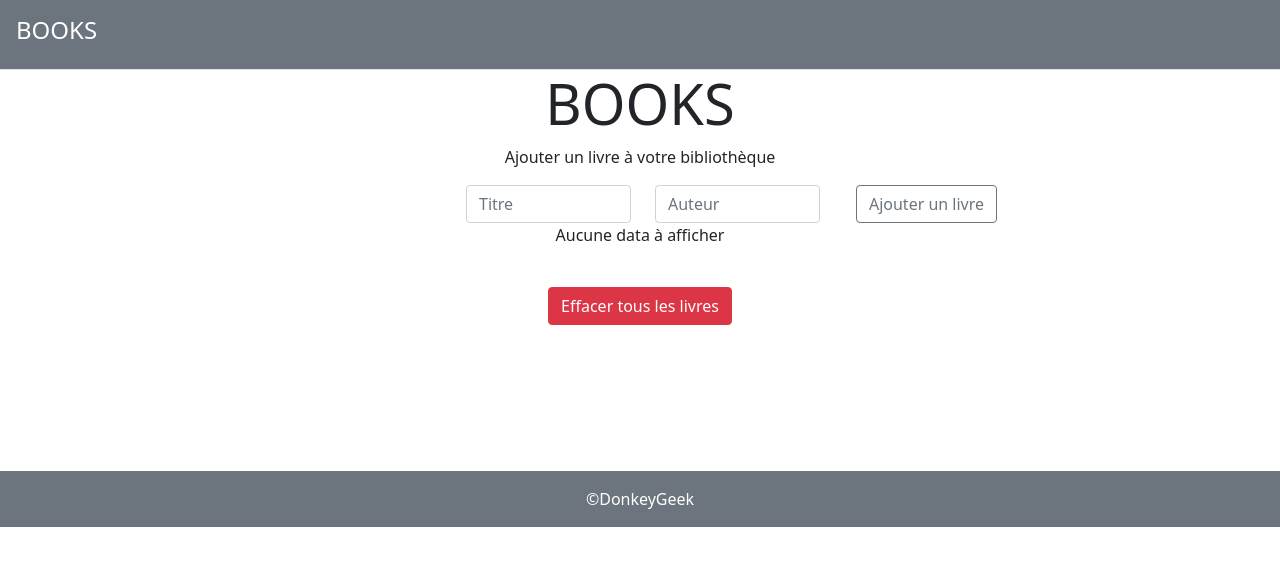
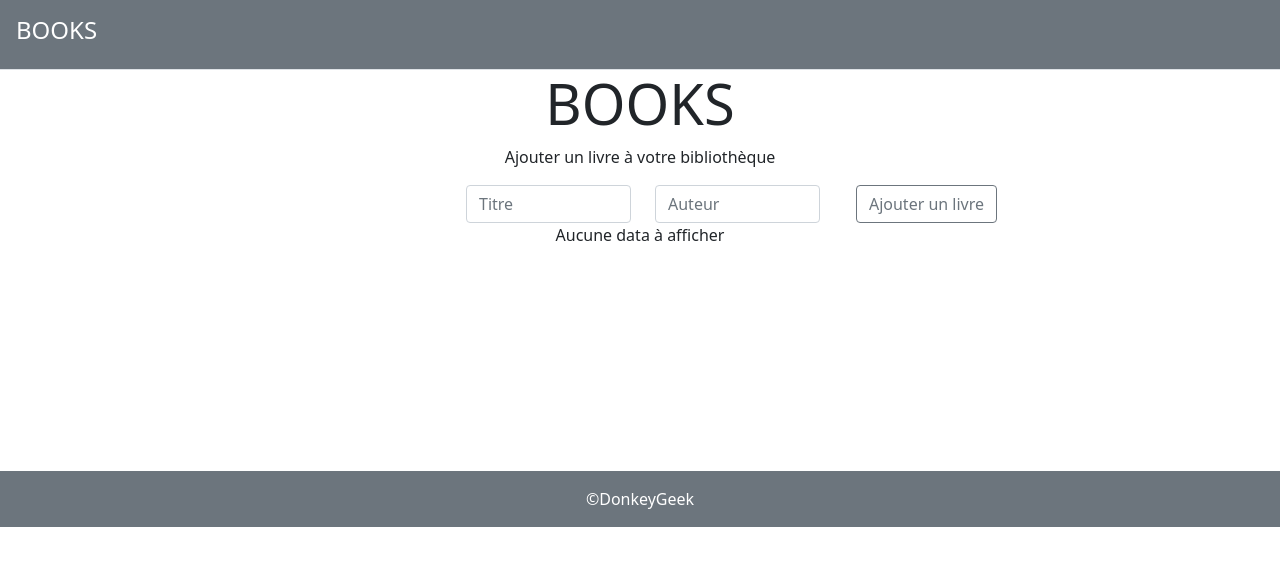
Before and after one commit to EdenSahile/my-books, a React (Create React App) app: page / in a window 1280 px wide. Shown: the top 566 px of the page. Built offline with nearby package versions, Linux system fonts and the light colour scheme.

Commit message:
affichage du bouton Effacer tous les livres sous conditions

```diff
--- a/src/Containers/AddBooksContainer.js
+++ b/src/Containers/AddBooksContainer.js
@@ -41,6 +41,11 @@ libraryData.map(data=>{
 }):
 
 <p className="text-center">Aucune data à afficher</p>
+
+
+const deletedAllBooks = libraryData.length > 0 && (
+  <button className="btn btn-danger mt-4 mb-5">Effacer tous les livres</button>
+);
 
 
 
@@ -95,8 +100,8 @@ libraryData.map(data=>{
           <div className="col-md-12">
             <ul className="list-group">{displayData}</ul>
             <div className="d-flex justify-content-center">
-                <button className="btn btn-danger mt-4 mb-5">Effacer tous les livres
-                </button></div>
+              {deletedAllBooks}
+            </div>
           </div>
         </div>
       </div>
```
